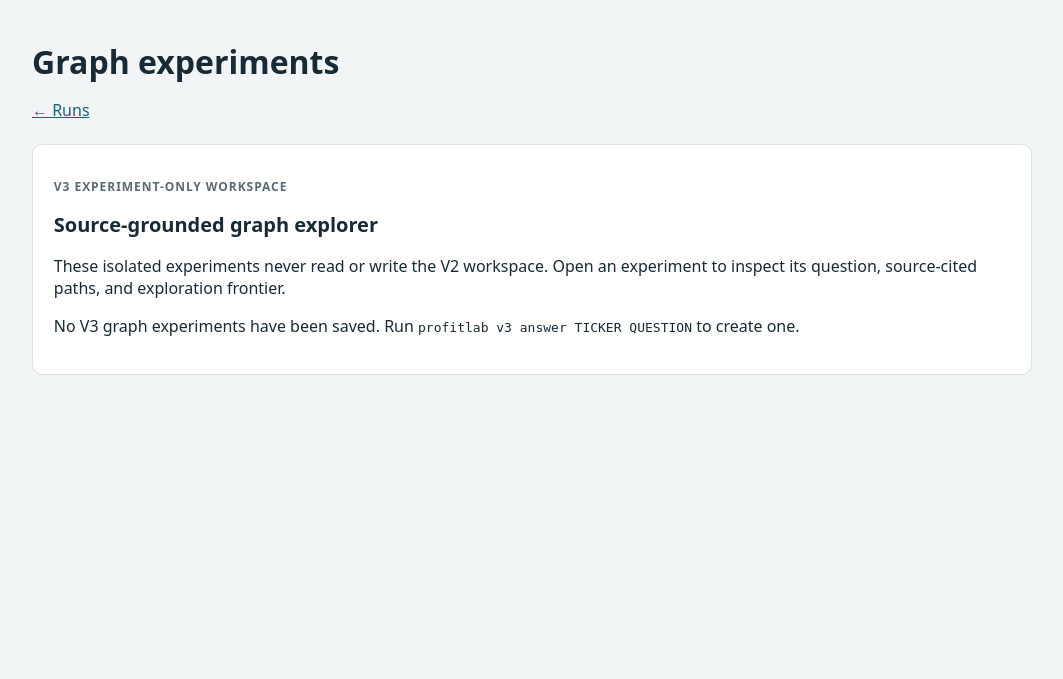
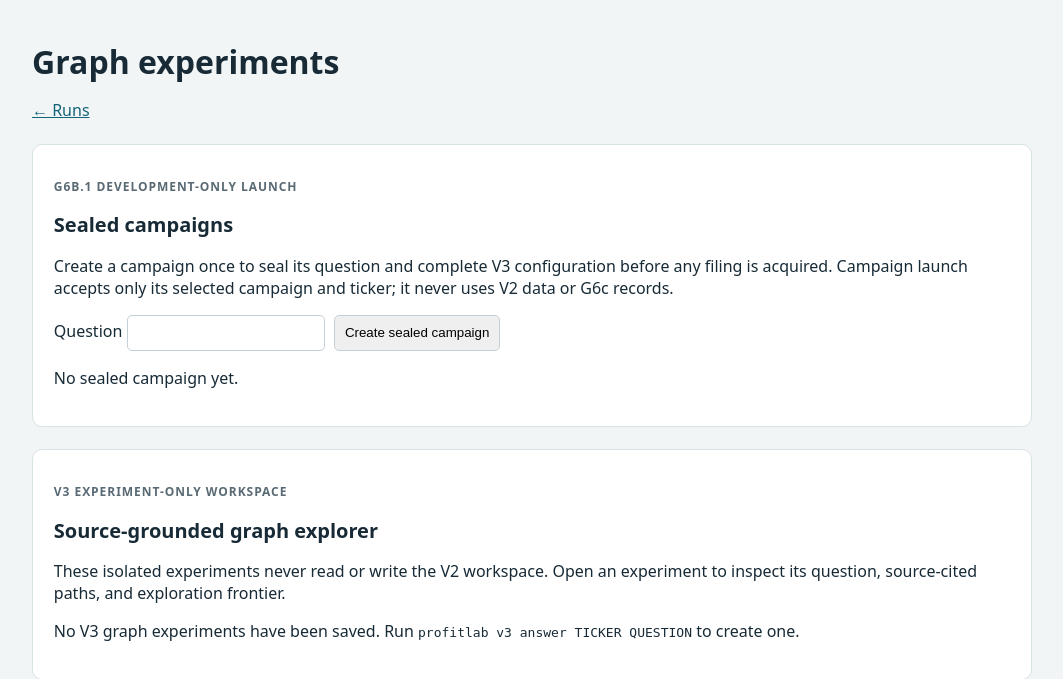
Before and after one commit to grkovalev/fast-agent, a FastAPI app: page /v3/experiments in a window 1280 px wide. Shown: the part 66-745 px from the top of the page, without its empty margins (108-1171 px from the left). Run offline with FastAPI, Linux system fonts and the light colour scheme.

Commit message:
Add sealed V3 G6b campaign workspace

```diff
--- a/src/profitlab/web/app.py
+++ b/src/profitlab/web/app.py
@@ -5,6 +5,7 @@ from contextlib import asynccontextmanager
 from datetime import UTC, datetime
 from pathlib import Path
 from time import monotonic
+from uuid import uuid4
 
 from fastapi import FastAPI, HTTPException, Request
 from fastapi.responses import RedirectResponse, StreamingResponse
@@ -17,17 +18,23 @@ from profitlab.v2 import STAGE_NAMES, SequentialReportBatchService, V2PipelineSe
 from profitlab.v2.benchmark import RetrievalBenchmarkService, load_dataset
 from profitlab.v2.evaluation_service import cross_run_scorecard
 from profitlab.v2.source_replay import SourceReplayService
+from profitlab.v3.contracts import CampaignRun, DevelopmentCampaign
 from profitlab.v3.repository import V3Repository
+from profitlab.v3.service import V3GraphService
 
 WEB_DIR = Path(__file__).parent
 logger = logging.getLogger(__name__)
 
 
 def create_app(settings: Settings | None = None, *, ticker_picker_factory=None,
-               benchmark_dataset=None) -> FastAPI:
+               benchmark_dataset=None, graph_service_factory=None) -> FastAPI:
     settings = settings or Settings()
-    pipeline, tasks, batch_tasks = V2PipelineService(settings), {}, {}
+    pipeline, tasks, batch_tasks, campaign_tasks = V2PipelineService(settings), {}, {}, {}
     graph_repo = V3Repository(settings.data_dir)
+
+    def new_graph_service():
+        return (graph_service_factory(settings, graph_repo) if graph_service_factory
+                else V3GraphService(settings, graph_repo))
 
     def new_picker():
         return (ticker_picker_factory(pipeline.repo) if ticker_picker_factory
@@ -85,9 +92,36 @@ def create_app(settings: Settings | None = None, *, ticker_picker_factory=None,
 
         batch_tasks[batch_id] = asyncio.create_task(guarded_batch())
 
+    def start_campaign_run(run: CampaignRun):
+        if (task := campaign_tasks.get(run.run_id)) and not task.done():
+            raise ValueError('V3 campaign run is already active.')
+
+        async def guarded_run():
+            graph_repo.update_campaign_run(run.model_copy(update={'status': 'running', 'started_at': datetime.now(UTC)}))
+            try:
+                result = await new_graph_service().answer_live_campaign(graph_repo.campaign(run.campaign_id), run.ticker)
+            except asyncio.CancelledError:
+                raise
+            except Exception as error:  # Persist only a redacted, actionable lifecycle failure.
+                logger.exception('V3 campaign worker failed for %s', run.run_id)
+                current = graph_repo.campaign_run(run.run_id)
+                graph_repo.update_campaign_run(current.model_copy(update={
+                    'status': 'failed', 'finished_at': datetime.now(UTC),
+                    'error': settings.redactor().text(str(error)) or error.__class__.__name__,
+                }))
+                return
+            current = graph_repo.campaign_run(run.run_id)
+            graph_repo.update_campaign_run(current.model_copy(update={
+                'status': 'sealed', 'experiment_id': result.manifest.experiment_id,
+                'finished_at': datetime.now(UTC),
+            }))
+
+        campaign_tasks[run.run_id] = asyncio.create_task(guarded_run())
+
     @asynccontextmanager
     async def lifespan(_app):
         pipeline.recover()
+        graph_repo.interrupt_active_campaign_runs()
         for batch in pipeline.repo.report_batches():
             if batch.status in {'queued', 'running', 'cancelling'}:
                 pipeline.repo.update_report_batch(batch.batch_id, status='queued',
@@ -103,6 +137,11 @@ def create_app(settings: Settings | None = None, *, ticker_picker_factory=None,
             if not task.done():
                 task.cancel()
         await asyncio.gather(*batch_tasks.values(), return_exceptions=True)
+        for task in campaign_tasks.values():
+            if not task.done():
+                task.cancel()
+        await asyncio.gather(*campaign_tasks.values(), return_exceptions=True)
+        graph_repo.interrupt_active_campaign_runs()
 
     app = FastAPI(title='ProfitLab', lifespan=lifespan)
     templates = Jinja2Templates(directory=WEB_DIR / 'templates')
@@ -154,8 +193,75 @@ def create_app(settings: Settings | None = None, *, ticker_picker_factory=None,
     def graph_experiments(request: Request):
         return templates.TemplateResponse(request=request, name='v3_experiments.html', context={
             'experiments': graph_repo.experiments(),
+            'campaigns': graph_repo.campaigns(),
+            'campaign_runs': graph_repo.campaign_runs(),
             'rubric_reports': graph_repo.rubric_reports(),
             'development_ledger_reports': graph_repo.development_ledger_reports(),
+        })
+
+    @app.post('/v3/campaigns')
+    async def create_campaign(request: Request):
+        from urllib.parse import parse_qs
+
+        fields = parse_qs((await request.body()).decode())
+        question = fields.get('question', [''])[0].strip()
+        try:
+            if not question:
+                raise ValueError('A campaign question is required.')
+            service = new_graph_service()
+            campaign = DevelopmentCampaign(campaign_id='campaign-' + uuid4().hex[:16], question=question,
+                                            configuration=service.campaign_configuration(), created_at=datetime.now(UTC))
+            graph_repo.save_campaign(campaign)
+        except ValueError as error:
+            return templates.TemplateResponse(request=request, name='v3_experiments.html', status_code=400, context={
+                'experiments': graph_repo.experiments(), 'campaigns': graph_repo.campaigns(),
+                'campaign_runs': graph_repo.campaign_runs(), 'rubric_reports': graph_repo.rubric_reports(),
+                'development_ledger_reports': graph_repo.development_ledger_reports(),
+                'error': settings.redactor().text(str(error)),
+            })
+        return RedirectResponse(f'/v3/campaigns/{campaign.campaign_id}', status_code=303)
+
+    @app.get('/v3/campaigns/{campaign_id}')
+    def campaign_workspace(request: Request, campaign_id: str):
+        try:
+            campaign = graph_repo.campaign(campaign_id)
+        except FileNotFoundError:
+            raise HTTPException(404, 'V3 campaign not found') from None
+        return templates.TemplateResponse(request=request, name='v3_campaign.html', context={
+            'campaign': campaign, 'runs': graph_repo.campaign_runs(campaign_id), 'readiness': settings.readiness(),
+        })
+
+    @app.post('/v3/campaigns/{campaign_id}/runs')
+    async def launch_campaign_run(request: Request, campaign_id: str):
+        from urllib.parse import parse_qs
+
+        fields = parse_qs((await request.body()).decode())
+        try:
+            campaign = graph_repo.campaign(campaign_id)
+            ticker = new_graph_service().validate_campaign_launch(campaign, fields.get('ticker', [''])[0])
+            run = CampaignRun(run_id='campaign-run-' + uuid4().hex[:16], campaign_id=campaign_id, ticker=ticker,
+                              status='queued', created_at=datetime.now(UTC))
+            graph_repo.create_campaign_run(run)
+            start_campaign_run(run)
+        except (FileNotFoundError, ValueError) as error:
+            if isinstance(error, FileNotFoundError):
+                raise HTTPException(404, 'V3 campaign not found') from None
+            campaign = graph_repo.campaign(campaign_id)
+            return templates.TemplateResponse(request=request, name='v3_campaign.html', status_code=400, context={
+                'campaign': campaign, 'runs': graph_repo.campaign_runs(campaign_id), 'readiness': settings.readiness(),
+                'error': settings.redactor().text(str(error)),
+            })
+        return RedirectResponse(f'/v3/campaign-runs/{run.run_id}', status_code=303)
+
+    @app.get('/v3/campaign-runs/{run_id}')
+    def campaign_run(request: Request, run_id: str):
+        try:
+            run = graph_repo.campaign_run(run_id)
+            campaign = graph_repo.campaign(run.campaign_id)
+        except FileNotFoundError:
+            raise HTTPException(404, 'V3 campaign run not found') from None
+        return templates.TemplateResponse(request=request, name='v3_campaign_run.html', context={
+            'run': run, 'campaign': campaign,
         })
 
     @app.get('/v3/comparisons/{cohort_id}')
--- /dev/null
+++ b/src/profitlab/web/templates/v3_campaign_run.html
@@ -0,0 +1,6 @@
+{% extends "base.html" %}{% block page_title %}V3 campaign run status{% endblock %}{% block content %}
+<p><a href="/v3/campaigns/{{ campaign.campaign_id }}">← Sealed campaign</a></p>
+<section><p class="eyebrow">V3-only lifecycle audit</p><h2>{{ run.ticker }} · {{ run.status }}</h2><p>Campaign {{ campaign.campaign_id }} · question: {{ campaign.question }}</p>
+{% if run.status in ['queued', 'running'] %}<p>This run is active. Refresh this page for persisted status; it is not yet sealed or evaluated.</p>{% elif run.status == 'sealed' %}<p>Terminal graph run sealed. <a href="/v3/experiments/{{ run.experiment_id }}">Inspect canonical source, actions, paths, and frontier</a>.</p>{% else %}<p>Run did not seal. {{ run.error }}</p>{% endif %}
+<dl><dt>Created</dt><dd>{{ run.created_at }}</dd><dt>Started</dt><dd>{{ run.started_at or 'not started' }}</dd><dt>Finished</dt><dd>{{ run.finished_at or 'not finished' }}</dd></dl></section>
+{% endblock %}
--- a/src/profitlab/web/templates/v3_experiments.html
+++ b/src/profitlab/web/templates/v3_experiments.html
@@ -1,5 +1,11 @@
 {% extends "base.html" %}{% block page_title %}Graph experiments{% endblock %}{% block content %}
 <p><a href="/">← Runs</a></p>
+{% if error %}<p class="error">{{ error }}</p>{% endif %}
+<section><p class="eyebrow">G6b.1 development-only launch</p><h2>Sealed campaigns</h2>
+<p>Create a campaign once to seal its question and complete V3 configuration before any filing is acquired. Campaign launch accepts only its selected campaign and ticker; it never uses V2 data or G6c records.</p>
+<form method="post" action="/v3/campaigns"><label>Question <input name="question" required maxlength="4000"></label><button type="submit">Create sealed campaign</button></form>
+{% for campaign in campaigns %}<p><a href="/v3/campaigns/{{ campaign.campaign_id }}">{{ campaign.campaign_id }}</a> · {{ campaign.question }} · {{ campaign.configuration.model }}</p>{% else %}<p>No sealed campaign yet.</p>{% endfor %}
+</section>
 <section><p class="eyebrow">V3 experiment-only workspace</p><h2>Source-grounded graph explorer</h2>
 <p>These isolated experiments never read or write the V2 workspace. Open an experiment to inspect its question, source-cited paths, and exploration frontier.</p>
 {% for experiment in experiments %}
@@ -8,5 +14,6 @@
 <p class="muted">{{ experiment.frontier_state | replace('_', ' ') }} · {{ experiment.document.line_count }} canonical lines · {{ experiment.created_at }}</p></article>
 {% else %}<p>No V3 graph experiments have been saved. Run <code>profitlab v3 answer TICKER QUESTION</code> to create one.</p>{% endfor %}
 </section>
+{% if campaign_runs %}<section><p class="eyebrow">G6b campaign lifecycle</p><h2>Campaign runs</h2>{% for run in campaign_runs %}<p><a href="/v3/campaign-runs/{{ run.run_id }}">{{ run.ticker }} · {{ run.status }}</a> · {{ run.campaign_id }}</p>{% endfor %}</section>{% endif %}
 {% if development_ledger_reports %}<section><p class="eyebrow">G6b post-run development</p><h2>Development ledgers</h2>{% for report in development_ledger_reports %}<p><a href="/v3/development-ledgers/{{ report.cohort.cohort_id }}">{{ report.cohort.cohort_id }}</a> · {{ report.cases | length }} case(s)</p>{% endfor %}</section>{% endif %}
 {% if rubric_reports %}<section><p class="eyebrow">G6c held-out comparison</p><h2>Comparison reports</h2>{% for report in rubric_reports %}<p><a href="/v3/comparisons/{{ report.cohort.cohort_id }}">{{ report.cohort.cohort_id }}</a></p>{% endfor %}</section>{% endif %}{% endblock %}
```
Also changed, not shown: docs/PROGRESS.md (+26 -10 lines), src/profitlab/v3/contracts.py (+39 -0 lines), src/profitlab/v3/repository.py (+68 -0 lines), src/profitlab/v3/service.py (+40 -0 lines), src/profitlab/web/templates/v3_campaign.html (added, +12 -0 lines), tests/task_gates/test_v3_graph.py (+28 -0 lines).
